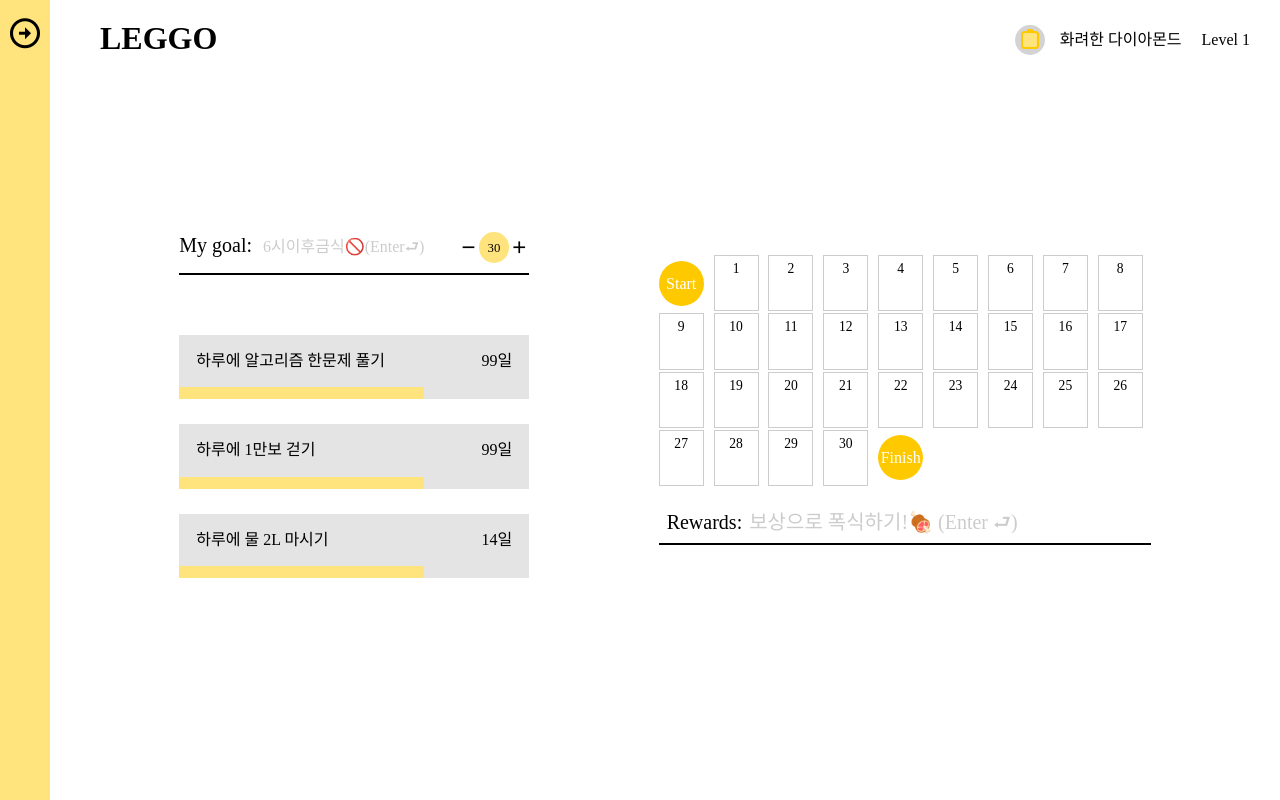
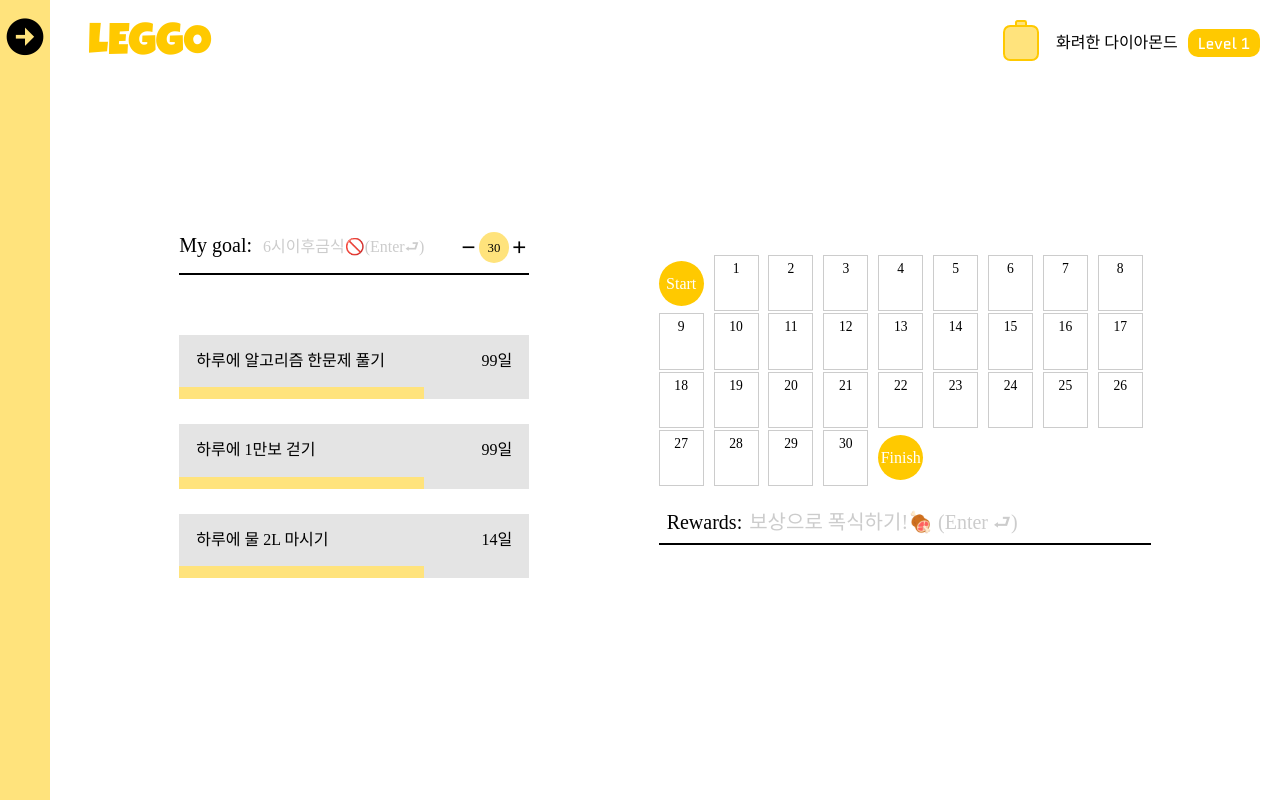
Before and after one commit to Hoya-kim/Leggo-goal-tracker-extension, a website with bundled scripts: page pages/main.html in a window 1280 px wide. Built offline with nearby package versions, Linux system fonts and the light colour scheme.

Commit message:
feat: Edit logo & nav & primary, secondary-color
전체적인 색상 통합, 헤더, 네비 전체적인 레이아웃 위치 수정, 네비게이션 바 메뉴 수정

```diff
--- a/css/index.css
+++ b/css/index.css
@@ -2,9 +2,19 @@
 @import url(./avatar.css);
 
 /* 헤더 */
-.logo {
+/* .logo {
   max-width: 100px;
   width: 30%;
+} */
+.header-logo {
+  position: absolute;
+  left: 20px;
+  top: 20px;
+  z-index: 2;
+  color: var(--primary-color);
+  font-family: 'Luckiest Guy', cursive;
+  text-decoration: none;
+  font-size: 44px;
 }
 
 /* 메인 */
--- a/css/main.css
+++ b/css/main.css
@@ -34,12 +34,15 @@ a {
 
 .header-logo {
   position: absolute;
-  left: 100px;
+  left: 88px;
   top: 20px;
   z-index: 2;
-  /* text-shadow: 5px 5px 0 darkgray; */
-  width: 150px;
+  font-size: 44px;
+  font-weight: normal;
+  color: var(--primary-color);
+  font-family: 'Luckiest Guy', cursive;
 }
+/* .header-logo  */
 /* .header-detail {
   position: absolute;
   top: 60px;
@@ -50,26 +53,31 @@ a {
 .header-profile {
   position: absolute;
   right: 20px;
-  top: 25px;
+  top: 13px;
   display: flex;
   align-items: center;
   transition: all 0.3s;
 }
 
 .header-avatar {
-  margin-right: 5px;
-  background-color: lightgray;
-  width: 30px;
+  width: 60px;
   position: relative;
-  height: 30px;
+  height: 60px;
   border-radius: 50%;
 }
 
 .header-nickname {
-  padding: 0 10px;
+  padding: 0 10px 0 5px;
 }
 .header-level {
-  padding: 0 10px;
+  background: var(--primary-color);
+  padding: 6px 10px;
+  display: block;
+  height: 28px;
+  color: var(--white);
+  /* line-height: 20px; */
+  border-radius: 10px;
+  font-family: 'Quantico', sans-serif;
 }
 
 .nav-bar {
@@ -84,9 +92,9 @@ a {
 
 .toggle {
   position: relative;
-  font-size: 36px;
-  top: 10px;
-  padding: 5px;
+  font-size: 44px;
+  top: 15px;
+  /* padding: 5px; */
   border: none;
   cursor: pointer;
   transition: transform 0.3s;
@@ -140,12 +148,16 @@ a {
   cursor: pointer;
   text-align: center;
   width: 100%;
-  padding: 10px 0;
+  padding: 20px 0;
   display: block;
   position: relative;
-  color: var(--gray1);
+  color: black;
+  line-height: 20px;
+  transition: all 0.3s;
+  text-shadow: 0 0 20px white;
 }
 .nav-menu-select {
+  font-size: 23px;
   background-color: var(--secondary-color);
   color: white;
 }
--- a/js/Nav.js
+++ b/js/Nav.js
@@ -15,6 +15,7 @@ const $avatarEyes = document.querySelectorAll('.avatar-eyes');
 const $avatarMouth = document.querySelectorAll('.avatar-mouth');
 const $navNickname = document.querySelector('.nav-nickname');
 const $goalContainer = document.querySelector('.goal-container');
+const $navMenuList = document.querySelector('.nav-menu-list');
 
 const render = () => {
   state.isNavigationOpend === true
@@ -66,6 +67,13 @@ window.addEventListener('keyup', e => {
   }
 });
 
+$navMenuList.addEventListener('click', e => {
+  if (!e.target.classList.contains('nav-menu')) return;
+  [...document.querySelectorAll('.nav-menu')].forEach($menu => {
+    $menu.classList.toggle('nav-menu-select', $menu === e.target);
+  });
+});
+
 window.addEventListener('DOMContentLoaded', () => {
   setTimeout(() => {
     document.body.style.opacity = 1;
--- a/js/app.js
+++ b/js/app.js
@@ -0,0 +1,8 @@
+document.documentElement.style.setProperty(
+  '--primary-color',
+  `var(${JSON.parse(localStorage.getItem('userInfo')).color.border})`,
+);
+document.documentElement.style.setProperty(
+  '--secondary-color',
+  `var(${JSON.parse(localStorage.getItem('userInfo')).color.face})`,
+);
--- a/pages/main.html
+++ b/pages/main.html
@@ -11,12 +11,16 @@
       href="https://cdnjs.cloudflare.com/ajax/libs/normalize/8.0.1/normalize.min.css"
     />
     <link href="https://unpkg.com/boxicons@2.0.7/css/boxicons.min.css" rel="stylesheet" />
+    <link
+      href="https://fonts.googleapis.com/css2?family=Luckiest+Guy&family=Quantico&display=swap"
+      rel="stylesheet"
+    />
     <link rel="stylesheet" href="/css/main.css" />
   </head>
   <body>
     <header>
       <!-- header -->
-      <h1 class="header-logo">LEGGO</h1>
+      <h1><a href="/index.html" class="header-logo">LEGGO</a></h1>
       <!-- <div class="header-detail">Goal Tracker</div> -->
       <div class="header-profile">
         <div class="header-avatar">
@@ -32,7 +36,7 @@
     <nav class="active">
       <!-- nav -->
       <div class="nav-bar">
-        <i class="toggle bx bx-right-arrow-circle"></i>
+        <i class='toggle bx bxs-right-arrow-circle'></i></i>
       </div>
       <div class="nav-container">
         <div class="nav-profile">
@@ -45,9 +49,9 @@
           <div class="nav-nickname">화려한 다이아몬드</div>
           <div class="nav-level">Level 1</div>
         </div>
-        <ul>
-          <li><a href="#" class="nav-menu nav-menu-select">menu</a></li>
-          <li><a href="#" class="nav-menu">comming soon..</a></li>
+        <ul class="nav-menu-list">
+          <li><a href="#" class="nav-menu nav-menu-select">Goal Tracker</a></li>
+          <li><a href="#" class="nav-menu">ScrapBook</a></li>
         </ul>
       </div>
     </nav>
@@ -171,6 +175,7 @@
         </div>
       </div>
     </main>
+    <script src="../js/app.js"></script>
     <script type="module" src="../js/goalGrid.js"></script>
     <script src="../js/Nav.js"></script>
     <script type="module" src="../js/goalInterface.js"></script>
```
Also changed, not shown: index.html (+5 -5 lines).
